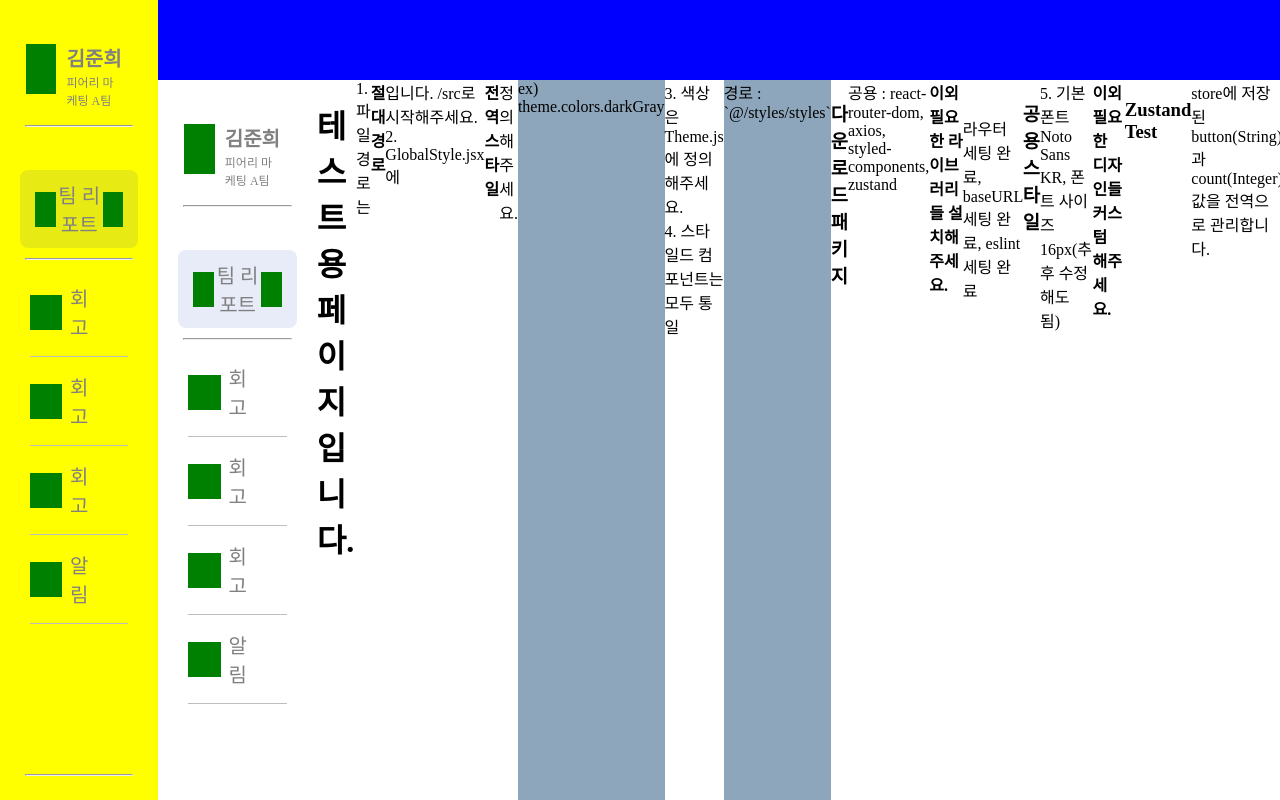
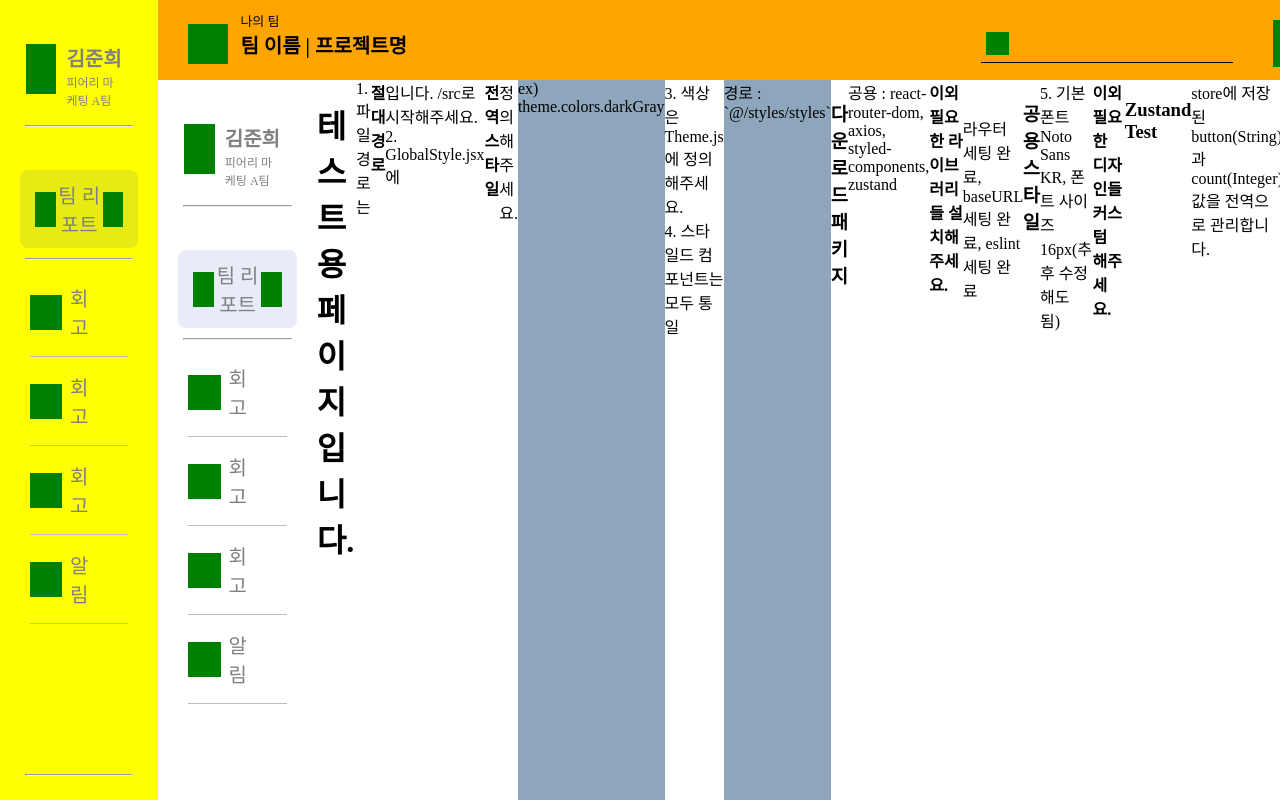
Before and after one commit to bianbbc87/PEERRE-FRONT_TEST, a React (Vite) app: page /test in a window 1280 px wide. Shown: the top 800 px of the page. Built offline with nearby package versions, Linux system fonts and the light colour scheme.

Commit message:
FEAT: header 컨테이너 추가

```diff
--- a/src/App.jsx
+++ b/src/App.jsx
@@ -1,7 +1,8 @@
 import { Route, Routes } from "react-router-dom";
 import TestPage from "/src/pages/test/TestPage.jsx";
 import { ContentWrapper, HeaderWrapper, LeftBody, MainWrapper, RightBody } from "/src/styles/style.js";
-import SideBar from "./components/sidebar/SideBar";
+import SideBar from "/src/components/sidebar/SideBar";
+import Header from "/src/components/header/header";
 
 // route 설정 해주세요.
 // 경로 "/"는 추후 각자 설정해주세요.
@@ -13,6 +14,7 @@ function App() {
     </LeftBody>
     <RightBody>
       <HeaderWrapper>
+        <Header />
       </HeaderWrapper>
       <ContentWrapper>
       <Routes>
--- /dev/null
+++ b/src/components/header/Header.jsx
@@ -0,0 +1,97 @@
+import styled from "styled-components";
+
+export default function Header() {
+  return (
+    <Body>
+        <LeftBody>
+            <UserImage />
+            <TitleTextBox>
+                나의 팀
+                <p>
+                    팀 이름 | 프로젝트명
+                </p>
+            </TitleTextBox>
+        </LeftBody>
+        <RightBody>
+            <SearchBox>
+                <SearchImage />
+                <SearchInput type="text"/>
+            </SearchBox>
+            <Logo />
+        </RightBody>
+    </Body>
+  )
+}
+
+export const Body = styled.div`
+position: relative;
+display: flex;
+align-items: center;
+text-align: center;
+padding: 20px 30px;
+max-height: 100%;
+justify-content: space-between;
+`;
+
+export const LeftBody = styled.div`
+display: flex;
+gap: 12px;
+`;
+
+export const RightBody = styled.div`
+display: flex;
+align-items: center;
+`;
+
+export const UserImage = styled.div`
+width: 40px;
+height: 40px;
+background-color: green;
+`;
+
+export const TitleTextBox = styled.div`
+margin-top: -12px;
+display: flex;
+flex-direction: column;
+text-align: left;
+line-height: 1.5;
+
+font-size: 13px;
+font-weight: 400;
+
+p {
+    font-size: 20px;
+    font-weight: 700;
+    margin: 0;
+}
+`;
+
+export const SearchBox = styled.div`
+height: 90%;
+display: flex;
+border-bottom: 1px solid #000;
+align-items: center;
+padding: 5px;
+justyfi-content: space-between;
+`;
+
+export const SearchImage = styled.div`
+width: 23px;
+height: 23px;
+background-color: green;
+`;
+
+export const SearchInput = styled.input`
+width: auto;
+height: 100%;
+font-size: 15px;
+padding: 5px 10px;
+`;
+
+
+export const Logo = styled.div`
+width: 135px;
+height: 47px;
+background-color: green;
+margin-left: 40px;
+`;
--- a/src/styles/GlobalStyle.js
+++ b/src/styles/GlobalStyle.js
@@ -15,6 +15,12 @@ button {
     outline: none;
     border: none;
     }
+
+    input {
+        background-color: transparent;
+        outline: none;
+        border: none;
+        }
 `;
 
 export default GlobalStyle;
--- a/src/styles/style.js
+++ b/src/styles/style.js
@@ -29,14 +29,13 @@ margin: 0;
 export const RightBody = styled.div`
 flex-grow: 1; /* 남은 공간을 전부 차지한다. */
 height: 100%;
-background-color: gray;
 margin: 0;
 `;
 
 export const HeaderWrapper = styled.div`
 width: 100%;
 height: 10vh;
-background-color: blue;
+background-color: orange;
 margin: 0;
 `;
 
```
